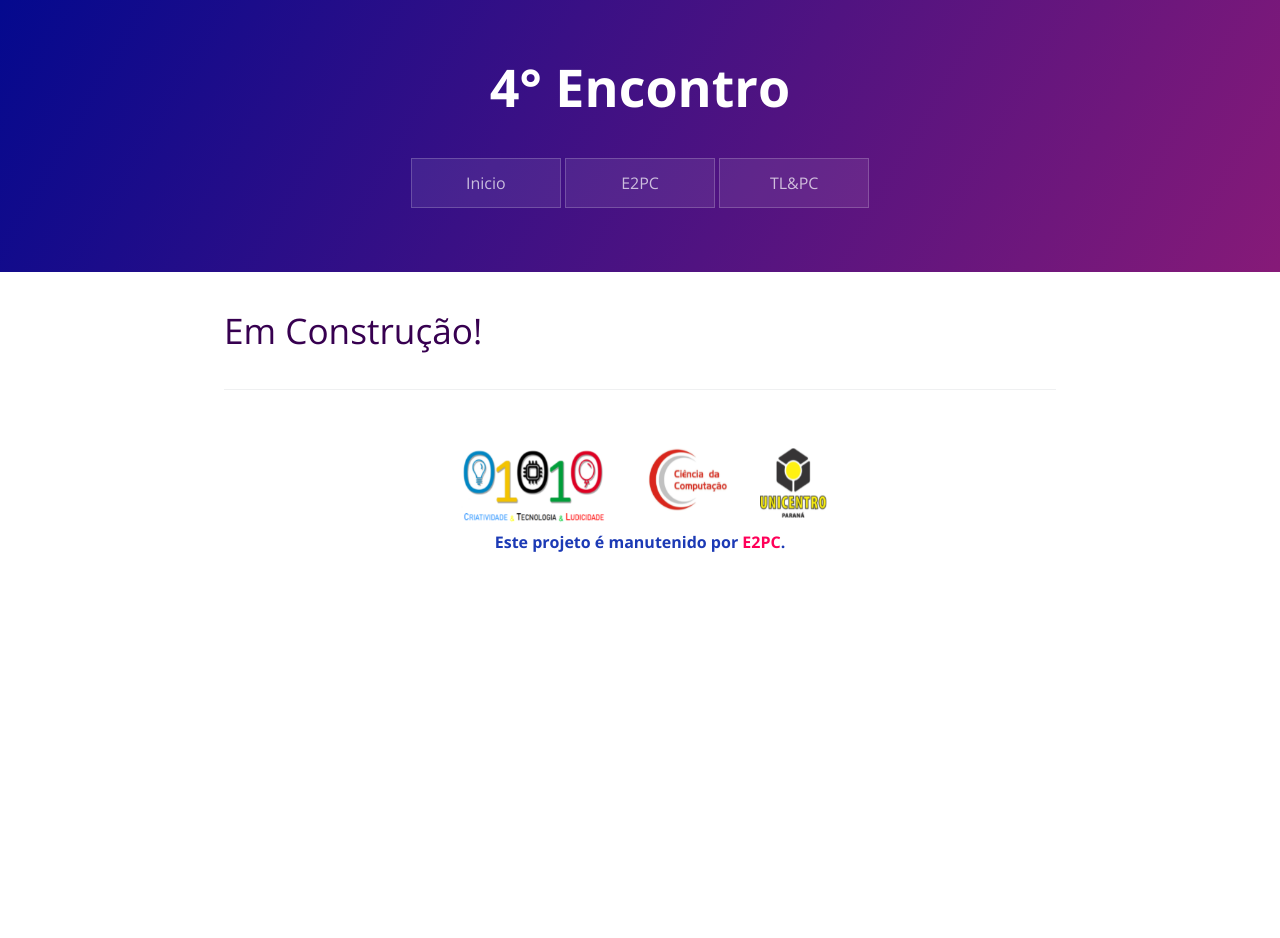
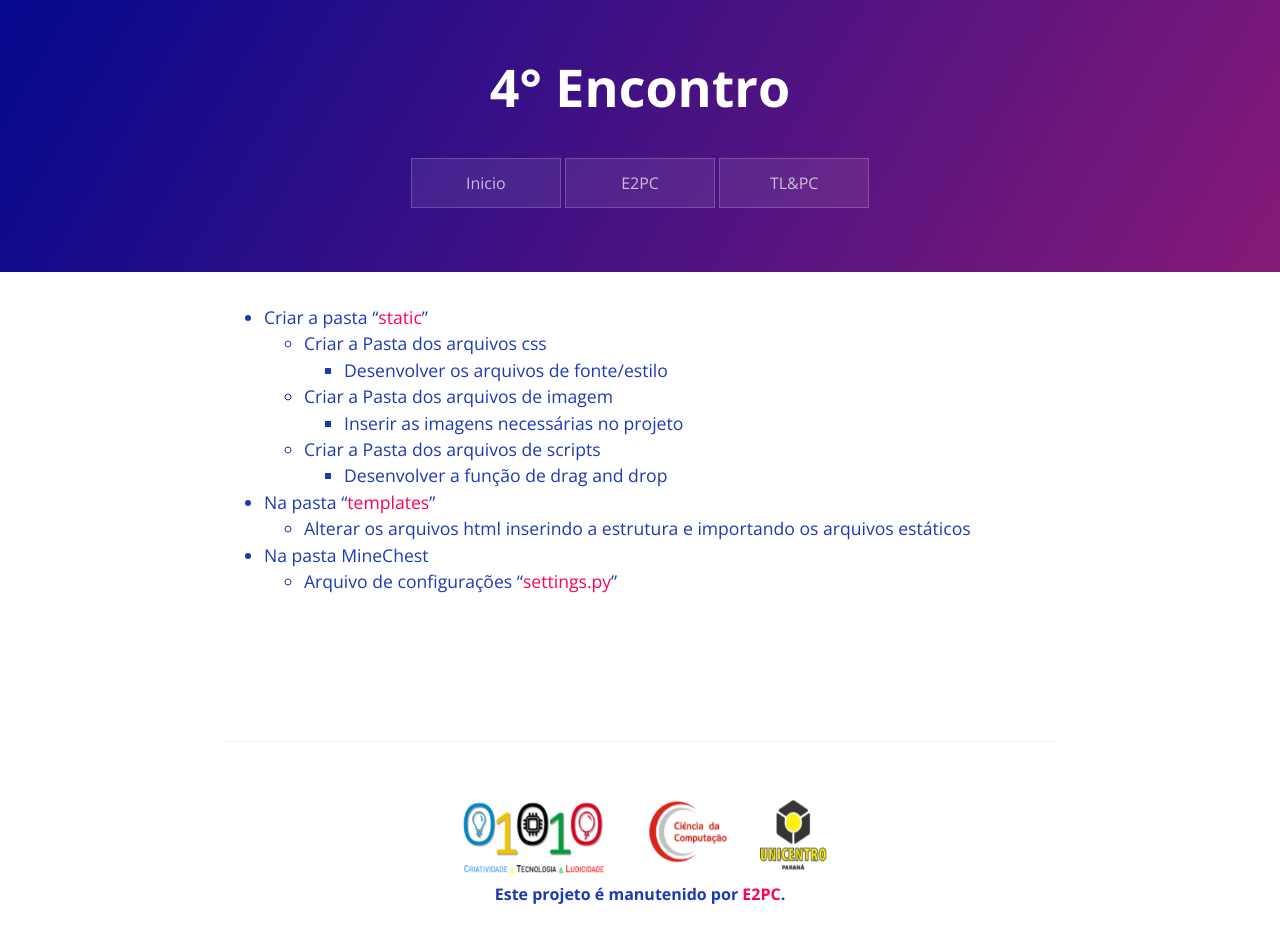
Before and after one commit to E2PC/ProjectPage, a Jekyll site: the page built from Encontro4.md, in a window 1280 px wide. Built offline with Jekyll 4.4.1, drawn with Linux system fonts in a browser that asks for light colours; before the commit the page ends 900 px from its top, so only the background shows below that.

Commit message:
Update Encontro4.md

```diff
--- a/Encontro4.md
+++ b/Encontro4.md
@@ -5,8 +5,6 @@ filename: Encontro4
 button: Encontro4
 blocker: 1
 ---
-# Em Construção!
-<div style="display:none">
 - Criar a pasta "<a href="https://github.com/E2PC/ProjectPage/blob/gh-pages/archieves/static-4E.rar?raw=true" download>static</a>"
   - Criar a Pasta dos arquivos css
     - Desenvolver os arquivos de fonte/estilo
@@ -162,7 +160,7 @@ CRISPY_TEMPLATE_PACK = "bootstrap4"
 </textarea>
 </div>
 <div type="hidden" id="gotoseecode"></div><br>
-</div>
+
 <script>
 	function Mudarestado(id) {
 		document.querySelectorAll(".TableBody").forEach(function(div) {
```
